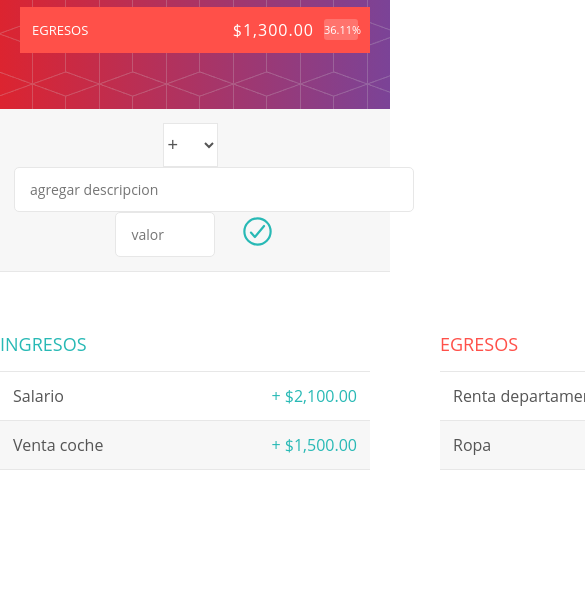
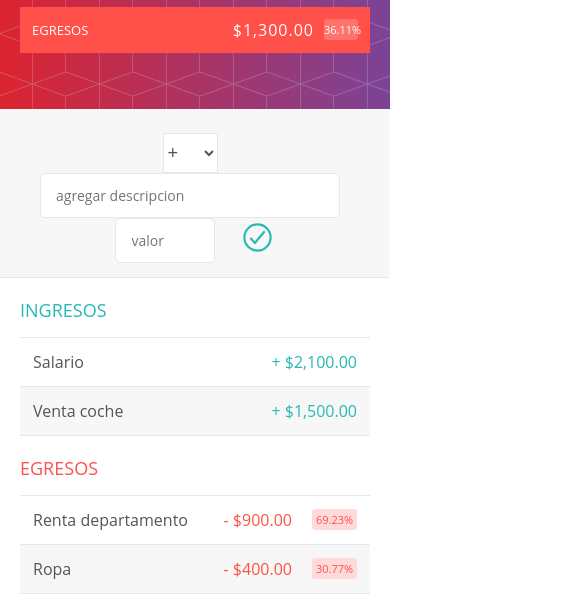
Before and after one commit to JuanMurcia-999/AppPresupuesto, a plain HTML site: page index.html in a window 390 px wide. Shown: the part 229-844 px from the top of the page, 585 px wide, since content can reach past the window. Drawn offline with nearby package versions, Linux system fonts and the light colour scheme.

Commit message:
Add files via upload

```diff
--- a/css/estilos.css
+++ b/css/estilos.css
@@ -2,6 +2,7 @@
     margin: 0;
     padding: 0;
     box-sizing: border-box;
+
 }
 
 .limpiarEstilos::after {
@@ -25,15 +26,11 @@ body {
 
 .cabecero {
     height: 40vh;
-    background-size: cover;
     background-position: center;
     position: relative;
-    width: 100%;
     padding-top: 150px;
     padding-bottom: 100px;
     color: #fff;
-    background: url(fondo.png), #7b4397;
-    background: url(fondo.png), -webkit-gradient(linear, right top, left top, from(#7b4397), to(#dc2430));
     background: url(fondo.png), linear-gradient(to left, #7b4397, #dc2430)
 }
 
@@ -120,11 +117,12 @@ body {
 .agregar_tipo {
     width: 55px;
     border: 1px solid #e7e7e7;
-    height: 44px;
+    height: 40px;
     font-size: 18px;
     color: inherit;
     background-color: #fff;
-    margin-right: 10px;
+    margin-right:10px;
+    margin-top: 10px;
     font-weight: 300;
     transition: border 0.3s;
 }
@@ -142,7 +140,7 @@ body {
     transition: border 0.3s;
 }
 
-.agregar_descripcion { width: 400px;}
+.agregar_descripcion { min-width: 300px;}
 .agregar_valor { width: 100px;}
 
 .agregar_btn {
@@ -169,19 +167,20 @@ body {
 .agregar_btn:focus { outline: none; }
 
 .contenedor {
-    width: 860px;
+    display: flex;
+    justify-content: center;
     margin: 60px auto;
 }
 
 .ingreso {
     float: left;
-    width: 370px;
+    width: 350px;
     margin-right: 70px;
 }
 
 .egreso {
     float: left;
-    width: 370px;
+    width: 350px;
 }
 
 h2 {
@@ -256,3 +255,16 @@ h2 {
 .elemento:hover .elemento_eliminar--btn { display: block; }
 .elemento:hover .elemento_valor { transform: translateX(-20px); }
 .elemento:hover .elemento_porcentaje { transform: translateX(-20px); }
+
+
+@media screen and (max-width:400px) {
+    .contenedor{
+        flex-direction: column;
+        justify-content: center;
+        margin: 10px;
+    }
+    .ingreso{margin: 10px;}
+    .egreso{margin: 10px;}
+
+
+}
```
